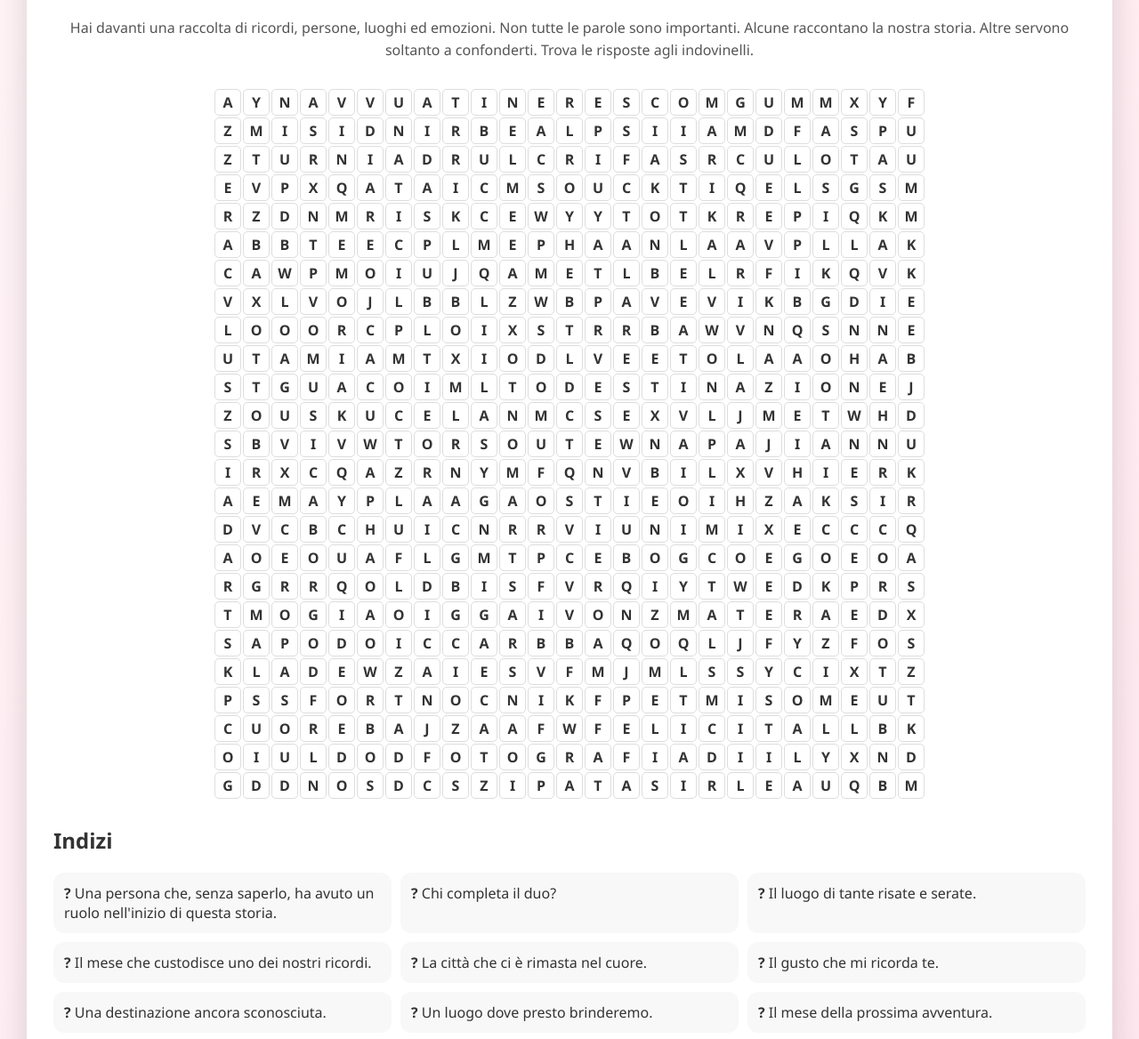
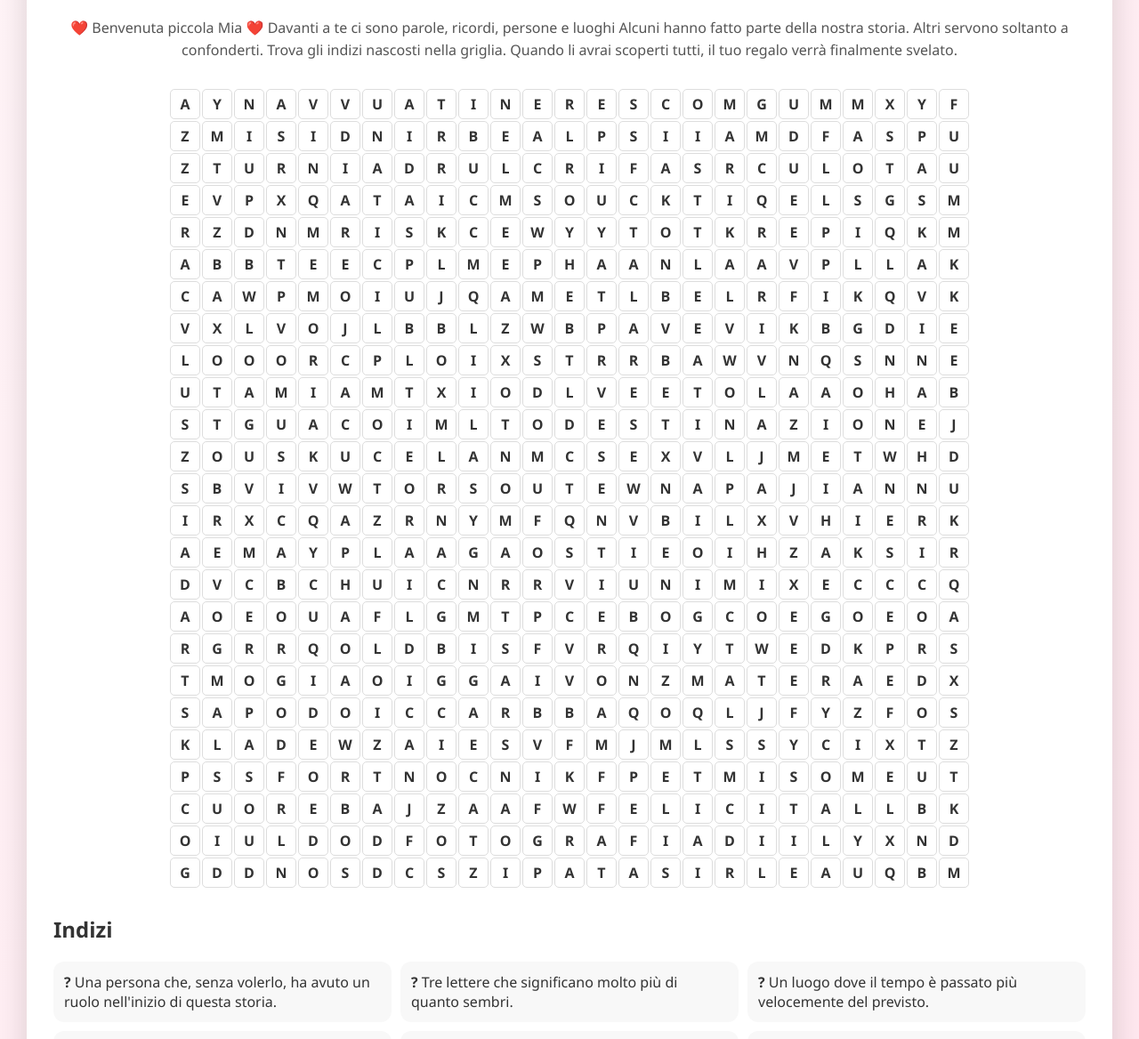
Before and after one commit to Flame1399/Compleanno-amore-, a plain HTML site: page index.html in a window 1280 px wide. Shown: the part 127-1295 px from the top of the page at 89% size. Drawn offline with Linux system fonts and the light colour scheme.

Commit message:
Update index.html

```diff
--- a/index.html
+++ b/index.html
@@ -45,15 +45,16 @@ h1{
 
 .grid{
     display:grid;
-    grid-template-columns:repeat(25, 30px);
+    grid-template-columns:repeat(25, 34px);
     justify-content:center;
     gap:2px;
     margin:30px 0;
 }
 
 .cell{
-    width:30px;
-    height:30px;
+    width:34px;
+    height:34px;
+    font-size:16px;
     background:white;
     border:1px solid #ddd;
     display:flex;
@@ -150,6 +151,24 @@ button:hover{
     line-height:1.8;
 }
 
+#secretTitle{
+animation:fadeUp .8s ease;
+}
+
+@keyframes fadeUp{
+
+from{
+opacity:0;
+transform:translateY(20px);
+}
+
+to{
+opacity:1;
+transform:translateY(0);
+}
+
+}
+
 </style>
 </head>
 
@@ -163,16 +182,15 @@ button:hover{
 
 <div class="intro">
 
-Hai davanti una raccolta di ricordi,
-persone, luoghi ed emozioni.
+❤️ Benvenuta piccola Mia ❤️
 
-Non tutte le parole sono importanti.
+Davanti a te ci sono parole, ricordi, persone e luoghi
 
-Alcune raccontano la nostra storia.
+Alcuni hanno fatto parte della nostra storia. Altri servono soltanto a confonderti.
 
-Altre servono soltanto a confonderti.
+Trova gli indizi nascosti nella griglia.
 
-Trova le risposte agli indovinelli.
+Quando li avrai scoperti tutti, il tuo regalo verrà finalmente svelato.
 
 </div>
 
@@ -266,52 +284,52 @@ const clues = [
 
 {
 word:"MARIKA",
-clue:"Una persona che, senza saperlo, ha avuto un ruolo nell'inizio di questa storia."
+clue:"Una persona che, senza volerlo, ha avuto un ruolo nell'inizio di questa storia."
 },
 
 {
 word:"ILA",
-clue:"Chi completa il duo?"
+clue:"Tre lettere che significano molto più di quanto sembri."
 },
 
 {
 word:"PUB",
-clue:"Il luogo di tante risate e serate."
+clue:"Un luogo dove il tempo è passato più velocemente del previsto."
 },
 
 {
 word:"DICEMBRE",
-clue:"Il mese che custodisce uno dei nostri ricordi."
+clue:"Un mese che custodisce un ricordo speciale."
 },
 
 {
 word:"MATERA",
-clue:"La città che ci è rimasta nel cuore."
+clue:"Una città che continua a far parlare il cuore."
 },
 
 {
 word:"NOCCIOLA",
-clue:"Il gusto che mi ricorda te."
+clue:"Un sapore che richiama immediatamente qualcuno."
 },
 
 {
 word:"GIOIAVITAE",
-clue:"Una destinazione ancora sconosciuta."
+clue:"Una destinazione che ancora non conosci."
 },
 
 {
 word:"CAVALIERPEPE",
-clue:"Un luogo dove presto brinderemo."
+clue:"Tra colline e vigneti si trova una parte della risposta."
 },
 
 {
 word:"OTTOBRE",
-clue:"Il mese della prossima avventura."
+clue:"Il mese in cui accadrà qualcosa di speciale."
 },
 
 {
 word:"WEEKEND",
-clue:"La parola che riassume tutto."
+clue:"La parola che collega tutti gli indizi."
 }
 
 ];
@@ -573,23 +591,25 @@ document
 
 const secretSteps = [
 
+"❤️ COMPLIMENTI ❤️",
+
 "PREPARA",
 
 "LA",
 
 "VALIGIA",
 
-"10 - 11",
+"🗓 10 - 11 OTTOBRE",
 
-"OTTOBRE",
+"📍 GIOIA VITAE",
 
-"GIOIAVITAE ❤️",
+"🍷 DEGUSTAZIONE",
 
-"DEGUSTAZIONE 🍷",
+"🍇 TENUTA CAVALIER PEPE",
 
-"TENUTA CAVALIER PEPE",
+"🏡 WEEKEND ROMANTICO PER DUE",
 
-"BUON COMPLEANNO AMORE ❤️"
+"❤️ BUON COMPLEANNO AMORE ❤️"
 
 ];
 
```
